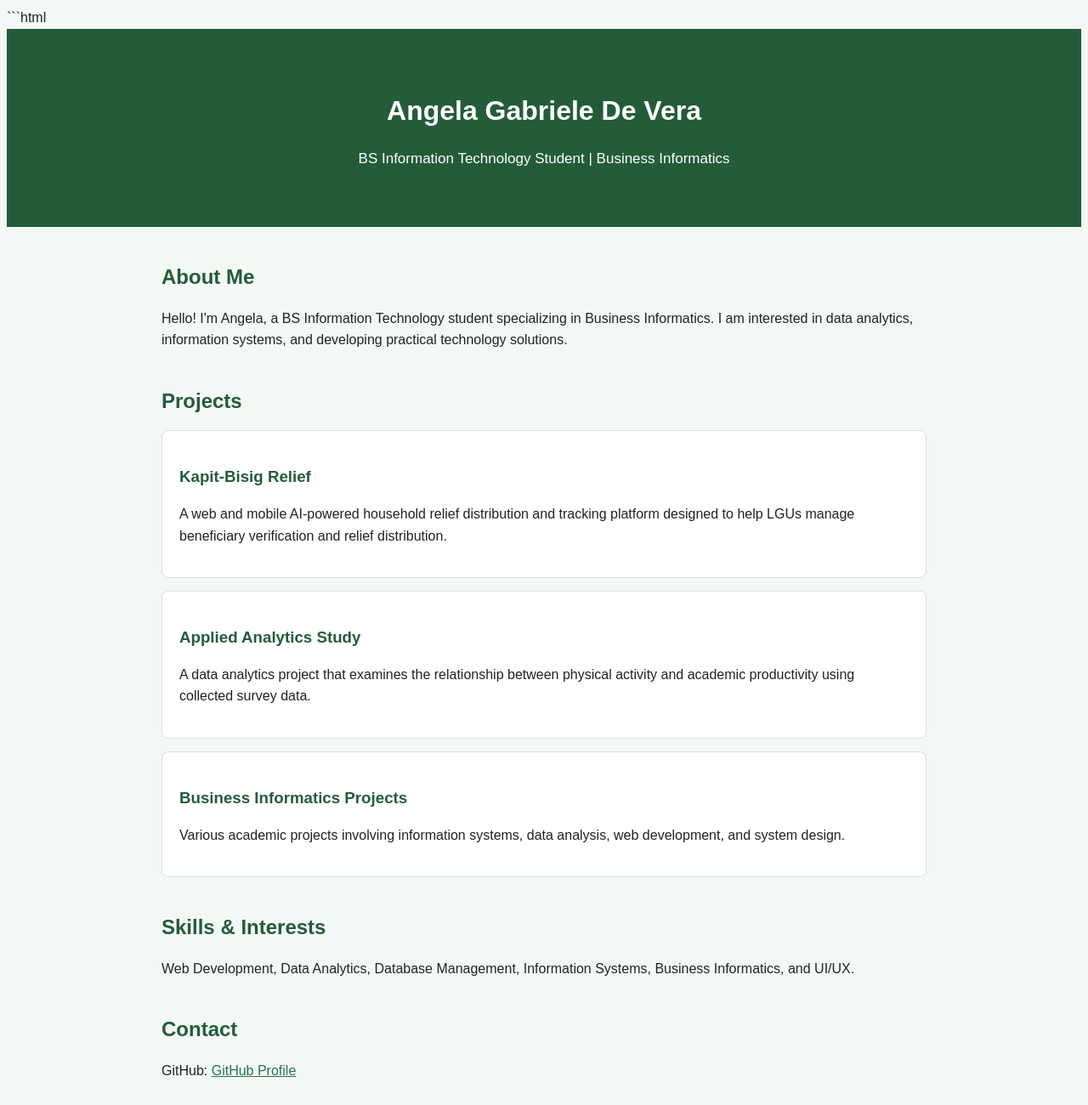
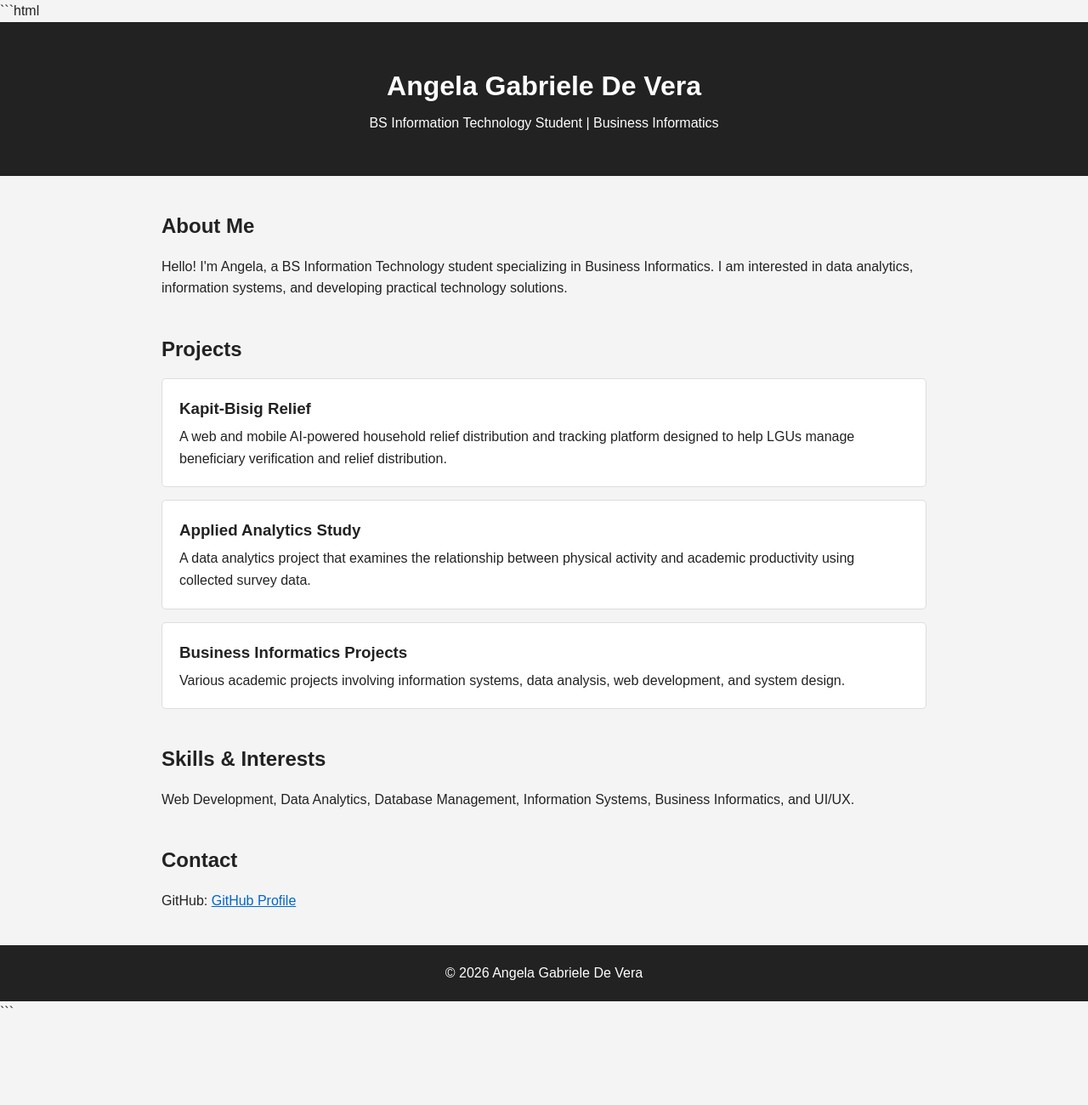
Before and after one commit to annvera/finalcv.github.io, a plain HTML site: page index.html in a window 1280 px wide. Shown: the top 1300 px of the page at 85% size. After the commit the page ends 1203 px from the top, so only its background shows below. Drawn offline with Linux system fonts and the light colour scheme.

Commit message:
Update style.css

````diff
--- a/style.css
+++ b/style.css
@@ -1,4 +1,3 @@
-```css
 /* Reset */
 
 * {
@@ -12,7 +11,7 @@
 
 body {
     font-family: Arial, sans-serif;
-    background-color: #f4f8f5;
+    background-color: #f4f4f4;
     color: #222;
     line-height: 1.6;
 }
@@ -21,7 +20,7 @@ body {
 /* Header */
 
 header {
-    background-color: #245c3a;
+    background-color: #222;
     color: white;
     text-align: center;
     padding: 50px 20px;
@@ -29,11 +28,6 @@ header {
 
 header h1 {
     margin-bottom: 5px;
-    font-size: 32px;
-}
-
-header p {
-    font-size: 17px;
 }
 
 
@@ -54,7 +48,6 @@ section {
 
 section h2 {
     margin-bottom: 15px;
-    color: #245c3a;
 }
 
 
@@ -64,25 +57,23 @@ section h2 {
     background-color: white;
     padding: 20px;
     margin-bottom: 15px;
-    border: 1px solid #d8e2dc;
-    border-radius: 8px;
+    border: 1px solid #ddd;
+    border-radius: 5px;
 }
 
 .project h3 {
     margin-bottom: 5px;
-    color: #245c3a;
 }
 
 
 /* Links */
 
 a {
-    color: #26734d;
+    color: #0066cc;
 }
 
 a:hover {
     text-decoration: none;
-    color: #17452d;
 }
 
 
@@ -91,7 +82,6 @@ a:hover {
 footer {
     text-align: center;
     padding: 20px;
-    background-color: #245c3a;
+    background-color: #222;
     color: white;
 }
-```
````
